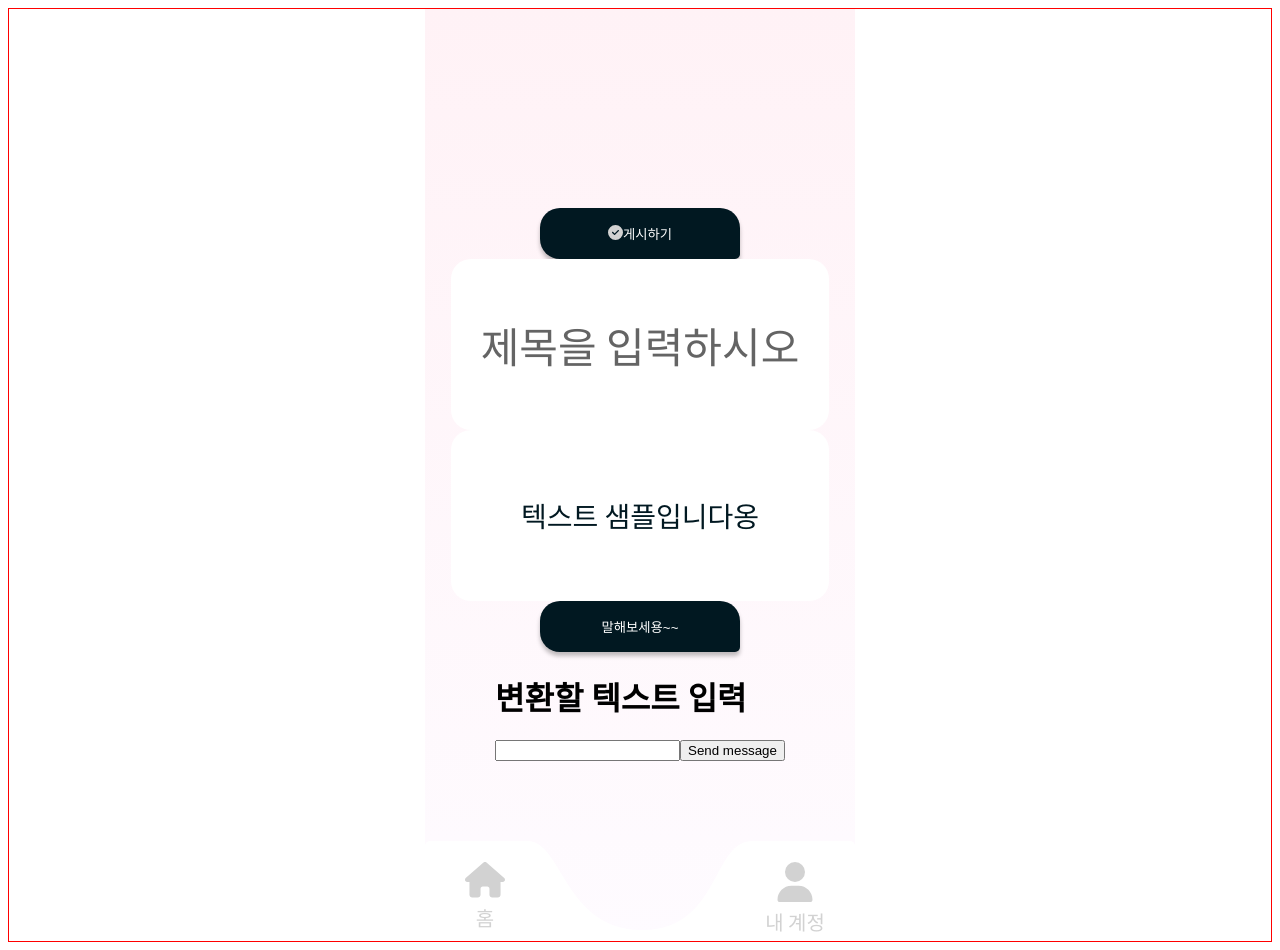
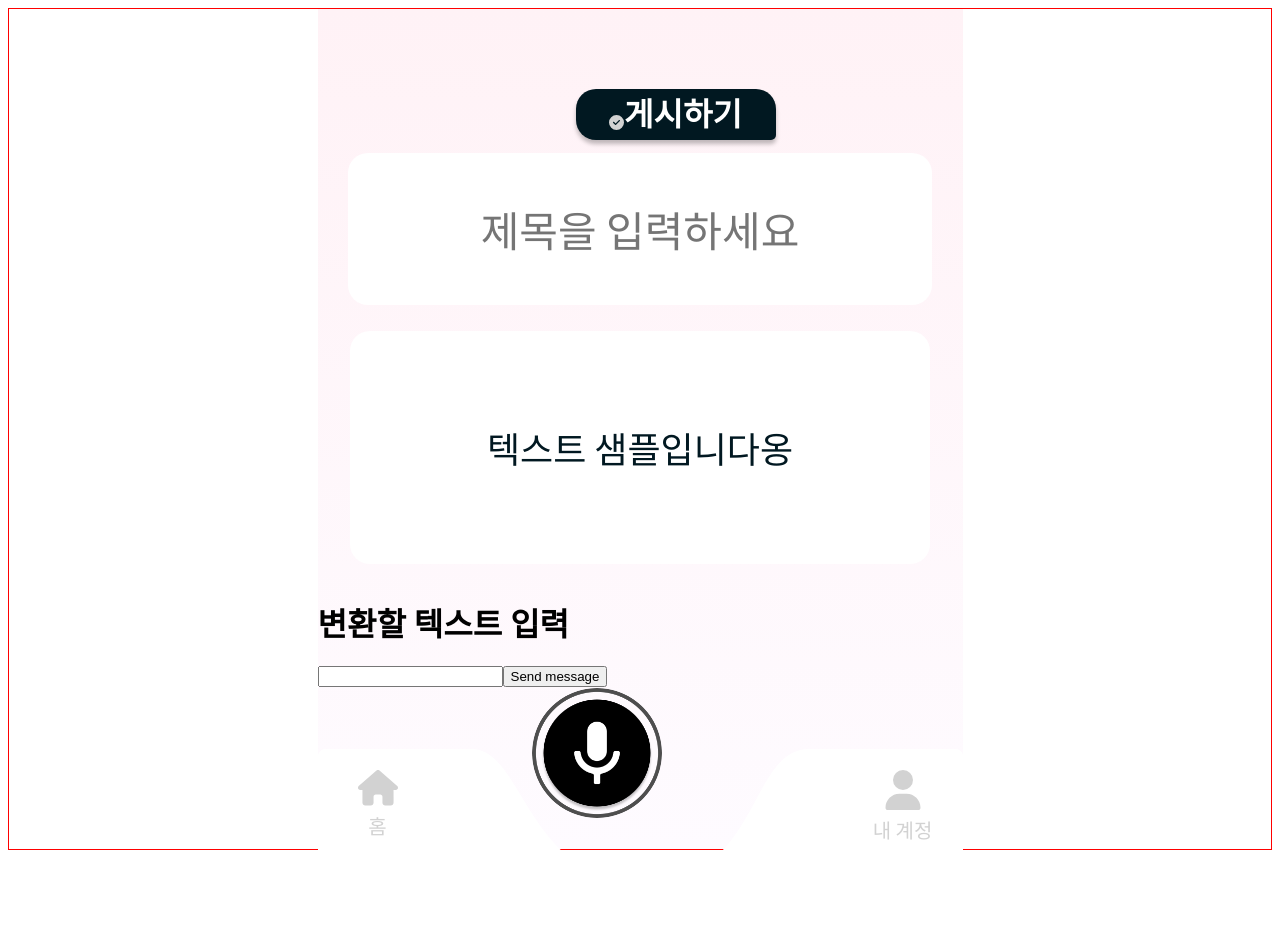
Before and after one commit to yunssup/MalMalMal_FE, a React (Vite) app: page /writesns in a window 1280 px wide. After the commit the page ends 903 px from the top, so only its background shows below. Built offline with nearby package versions, Linux system fonts and the light colour scheme; a small style sheet from the web is missing.

Commit message:
writesns 수정완료

```diff
--- a/src/base/Footer.jsx
+++ b/src/base/Footer.jsx
@@ -1,4 +1,4 @@
-import React from "react";
+import React, { useState } from "react";
 import styled from "styled-components";
 import { FontAwesomeIcon } from "@fortawesome/react-fontawesome";
 import { faHome, faUser } from "@fortawesome/free-solid-svg-icons";
@@ -45,42 +45,68 @@ const LeftEmojiButton = styled(EmojiButton)`
   left: 10px;
   right: auto;
   transform: none;
+  color: ${(props) => (props.isActive ? "#FF8D8F" : "#d2d2d2")};
+  span {
+    color: ${(props) => (props.isActive ? "#FF8D8F" : "#d2d2d2")};
+  }
 `;
 
 const RightEmojiButton = styled(EmojiButton)`
   right: 10px;
   left: auto;
   transform: none;
+  color: ${(props) => (props.isActive ? "#FF8D8F" : "#d2d2d2")};
+  span {
+    color: ${(props) => (props.isActive ? "#FF8D8F" : "#d2d2d2")};
+  }
 `;
 
 const StyledFontAwesomeIcon = styled(FontAwesomeIcon)`
   width: 3em;
   height: 3em;
   margin-top: 30px;
+  color: ${(props) => (props.isActive ? "#FF8D8F" : "#d2d2d2")};
 `;
 
 const Footer = () => {
+  const [activeButton, setActiveButton] = useState(null);
   const history = useHistory();
 
   const handleEmojiClick = (destination) => {
+    setActiveButton(destination);
+
     if (destination === "홈으로갈거야") {
       history.push("/choice"); // 홈으로 이동
     } else if (destination === "마이페이지로 갈거야") {
       history.push("/login"); // 마이페이지로 이동(현재는 마이페이지 미개설로 로그인으로 이동하게 설정)
     }
   };
+
   return (
     <FooterContainer>
       <Image src="풋바하얀색배경.jpg" alt="로고 이미지" />
-      <LeftEmojiButton onClick={() => handleEmojiClick("홈으로갈거야")}>
-        <StyledFontAwesomeIcon icon={faHome} />
+      <LeftEmojiButton
+        onClick={() => handleEmojiClick("홈으로갈거야")}
+        isActive={activeButton === "홈으로갈거야"}
+      >
+        <StyledFontAwesomeIcon
+          icon={faHome}
+          isActive={activeButton === "홈으로갈거야"}
+        />
         <span>홈</span>
       </LeftEmojiButton>
-      <RightEmojiButton onClick={() => handleEmojiClick("마이페이지로 갈거야")}>
-        <StyledFontAwesomeIcon icon={faUser} />
+      <RightEmojiButton
+        onClick={() => handleEmojiClick("마이페이지로 갈거야")}
+        isActive={activeButton === "마이페이지로 갈거야"}
+      >
+        <StyledFontAwesomeIcon
+          icon={faUser}
+          isActive={activeButton === "마이페이지로 갈거야"}
+        />
         <span>내 계정</span>
       </RightEmojiButton>
     </FooterContainer>
   );
 };
+
 export default Footer;
--- a/src/component/Readsns.jsx
+++ b/src/component/Readsns.jsx
@@ -85,7 +85,7 @@ const WhiteBox = styled.div`
   justify-content: center;
   align-items: center;
   font-size: 16px;
-  border-radius: 5px;
+  border-radius: 20px;
   margin: 2% 5%;
   color: #011821;
   font-family: "Noto Sans KR";
--- a/src/component/Writesns.jsx
+++ b/src/component/Writesns.jsx
@@ -5,59 +5,10 @@ import { faCheckCircle } from "@fortawesome/free-solid-svg-icons";
 import Footer from "../base/Footer";
 
 const Container = styled.div`
-  background: linear-gradient(180deg, #fff2f6 0%, #fefbff 100%);
   display: flex;
   flex-direction: column;
-  align-items: center;
-  width: 430px;
-  height: 932px;
-`;
-
-const ContentWrapper = styled.div`
-  flex: 1;
-  display: flex;
-  flex-direction: column;
-  justify-content: center;
-  align-items: center;
-`;
-
-const WhiteBox = styled.div`
-  width: 378px;
-  height: 171px;
-  flex-shrink: 0;
-  border-radius: 20px;
-
-  display: flex;
-  justify-content: center;
-  align-items: center;
-  background: #fff;
-
-  color: #646464;
-  font-family: Noto Sans KR;
-  font-size: 42px;
-  font-style: normal;
-  font-weight: 500;
-  line-height: normal;
-  text-transform: capitalize;
-`;
-
-const WhiteBox1 = styled.div`
-  width: 378px;
-  height: 171px;
-  flex-shrink: 0;
-  border-radius: 20px;
-
-  display: flex;
-  justify-content: center;
-  align-items: center;
-  background: #fff;
-
-  color: var(--unnamed, #011821);
-  font-family: Noto Sans KR;
-  font-size: 28px;
-  font-style: normal;
-  font-weight: 400;
-  line-height: normal;
+  background: linear-gradient(180deg, #fff2f6 0%, #fefbff 100%);
+  height: 840px;
 `;
 
 const PostButton = styled.button`
@@ -70,37 +21,88 @@ const PostButton = styled.button`
   flex-shrink: 0;
   border: none;
   cursor: pointer;
-  margin-top: 119px;
+  margin-left: 40%;
+  margin-top: 80px;
+
+  color: #fff;
+  font-family: Inter;
+  font-size: 32px;
+  font-style: normal;
+  font-weight: 700;
+  line-height: 40px;
+`;
+const Input = styled.input`
+  width: 90%;
+  height: 150px;
+  background-color: #fff;
+  display: flex;
+  justify-content: center;
+  align-items: center;
+  align-self: center;
+  border-radius: 20px;
+  margin: 2% 5%;
+  color: #646464;
+  font-family: Noto Sans KR;
+  font-size: 42px;
+  font-style: normal;
+  font-weight: 500;
+  line-height: normal;
+  text-transform: capitalize;
+  border: none;
+  outline: none; // 포커스된 상태에서의 테두리 제거
+
+  &::placeholder {
+    text-align: center;
+  }
+
+  &:focus {
+    border: 2px solid #ff8d8f; // 포커스된 상태에서의 테두리 색
+  }
+`;
+const WhiteBox1 = styled.div`
+  flex: 6;
+  width: 90%;
+  background-color: #fff;
+  display: flex;
+  justify-content: center;
+  align-items: center;
+  font-size: 16px;
+  margin: 2% 5%;
+  color: #011821;
+  font-family: "Noto Sans KR";
+  font-size: 36px;
+  font-weight: 400;
+  text-align: center;
+  border-radius: 20px;
 `;
 
-const VoiceButton = styled.button`
-  border-radius: 20px 20px 5px 20px;
-  background: var(--unnamed, #011821);
-  color: white;
-  box-shadow: 0px 4px 4px 0px rgba(0, 0, 0, 0.25);
-  width: 200px;
-  height: 51px;
-  flex-shrink: 0;
+const ClickButton = styled.button`
   border: none;
+  background-color: transparent;
   cursor: pointer;
+  display: flex;
+  align-items: center;
 `;
-
 const StyledFontAwesomeIcon = styled(FontAwesomeIcon)`
   width: 15px;
   height: 15px;
   color: #d2d2d2;
 `;
-
-const StyledFooter = styled(Footer)`
-  margin-top: 10px;
+const Image = styled.img`
+  max-width: 130px;
+  max-height: 130px;
+  border-radius: 50%;
+  margin-bottom: -70px;
+  margin-left: 33%;
 `;
-
 export default function Hello({ showAge }) {
   const [speechResult, setSpeechResult] = useState("");
   const [inputText, setInputText] = useState("");
+  const [title, setTitle] = useState(""); // 추가된 부분
 
   const handlePost = () => {
     console.log("게시 버튼이 클릭되었습니다.");
+    console.log("제목:", title); // 입력된 제목 출력
   };
 
   const handleVoice = () => {
@@ -125,14 +127,17 @@ export default function Hello({ showAge }) {
 
   return (
     <Container>
-      <ContentWrapper>
       <PostButton onClick={handlePost}>
         <StyledFontAwesomeIcon icon={faCheckCircle} />
         게시하기
       </PostButton>
-        <WhiteBox>제목을 입력하시오</WhiteBox>
-        <WhiteBox1>{speechResult || "텍스트 샘플입니다옹"}</WhiteBox1>
-        <VoiceButton onClick={handleVoice}>말해보세용~~</VoiceButton>
+      <Input
+        type="text"
+        placeholder="제목을 입력하세요"
+        value={title}
+        onChange={(e) => setTitle(e.target.value)}
+      />
+      <WhiteBox1>{speechResult || "텍스트 샘플입니다옹"}</WhiteBox1>{" "}
       <form action="" method="post">
         <h1>변환할 텍스트 입력</h1>
         {/* Django에서 사용하는 CSRF 토큰을 직접 생성하여 넣어주세요 */}
@@ -149,7 +154,10 @@ export default function Hello({ showAge }) {
         />
         <input type="submit" value="Send message" />
       </form>
-      </ContentWrapper>
+      <ClickButton onClick={handleVoice}>
+        {" "}
+        <Image src="/말하기.png" alt="버튼 이미지" />
+      </ClickButton>
       <Footer />
     </Container>
   );
```
Also changed, not shown: public/말하기.png (added). Lines whose indentation alone changed are shown as unchanged.
